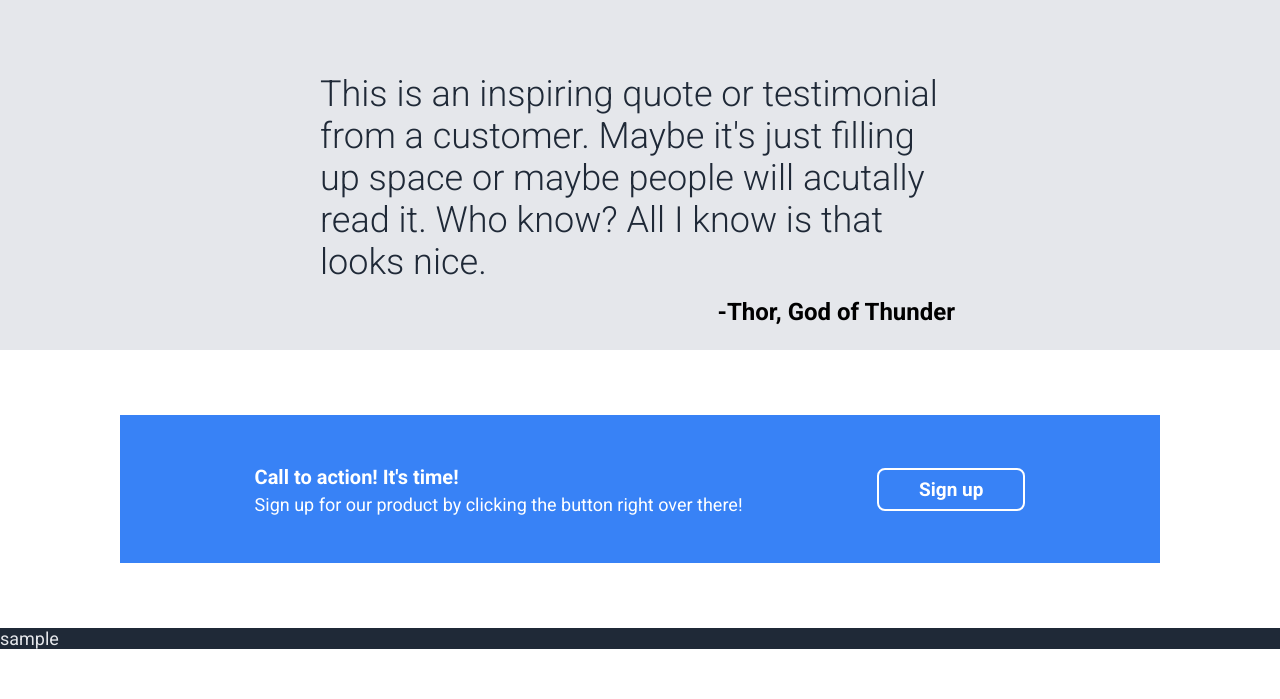
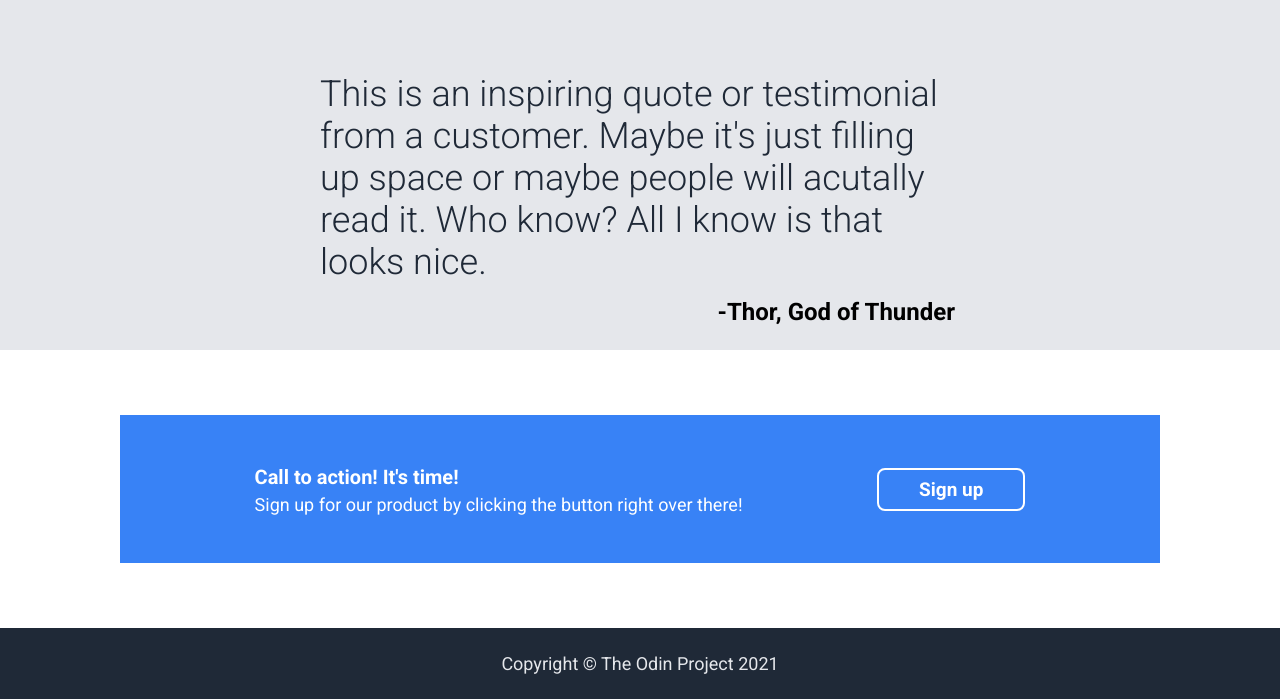
Before and after one commit to timepirate1/odin-landing-page, a plain HTML site: page index.html in a window 1280 px wide. Shown: the part 922-1621 px from the top of the page. Before the commit the page ends 1571 px from the top, so only its background shows below. Drawn offline with Linux system fonts and the light colour scheme.

Commit message:
Finish web-page footer

```diff
--- a/index.html
+++ b/index.html
@@ -76,6 +76,8 @@
             <button class="call-to-action-button">Sign up</button>
         </div>
     </div>
-    <div class="footer">sample</div>
+    <div class="footer">
+        Copyright  &copy; The Odin Project 2021
+    </div>
 </body>
 </html>
--- a/styles.css
+++ b/styles.css
@@ -166,3 +166,9 @@ ul{
     margin-top: 5px;
     font-size: 18px;
 }
+
+.footer{
+    text-align: center;
+    padding-top: 25px;
+    padding-bottom: 25px;
+}
```
